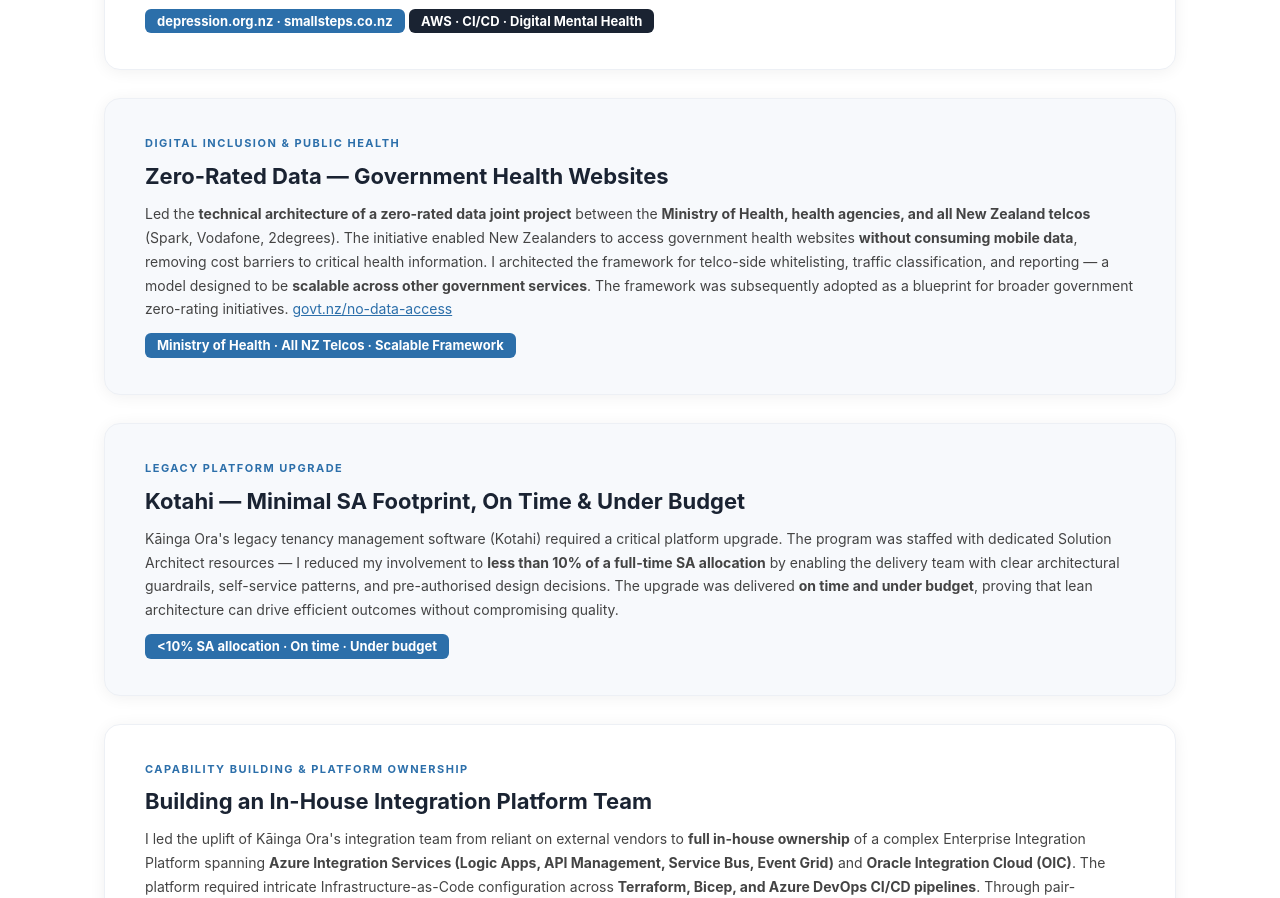
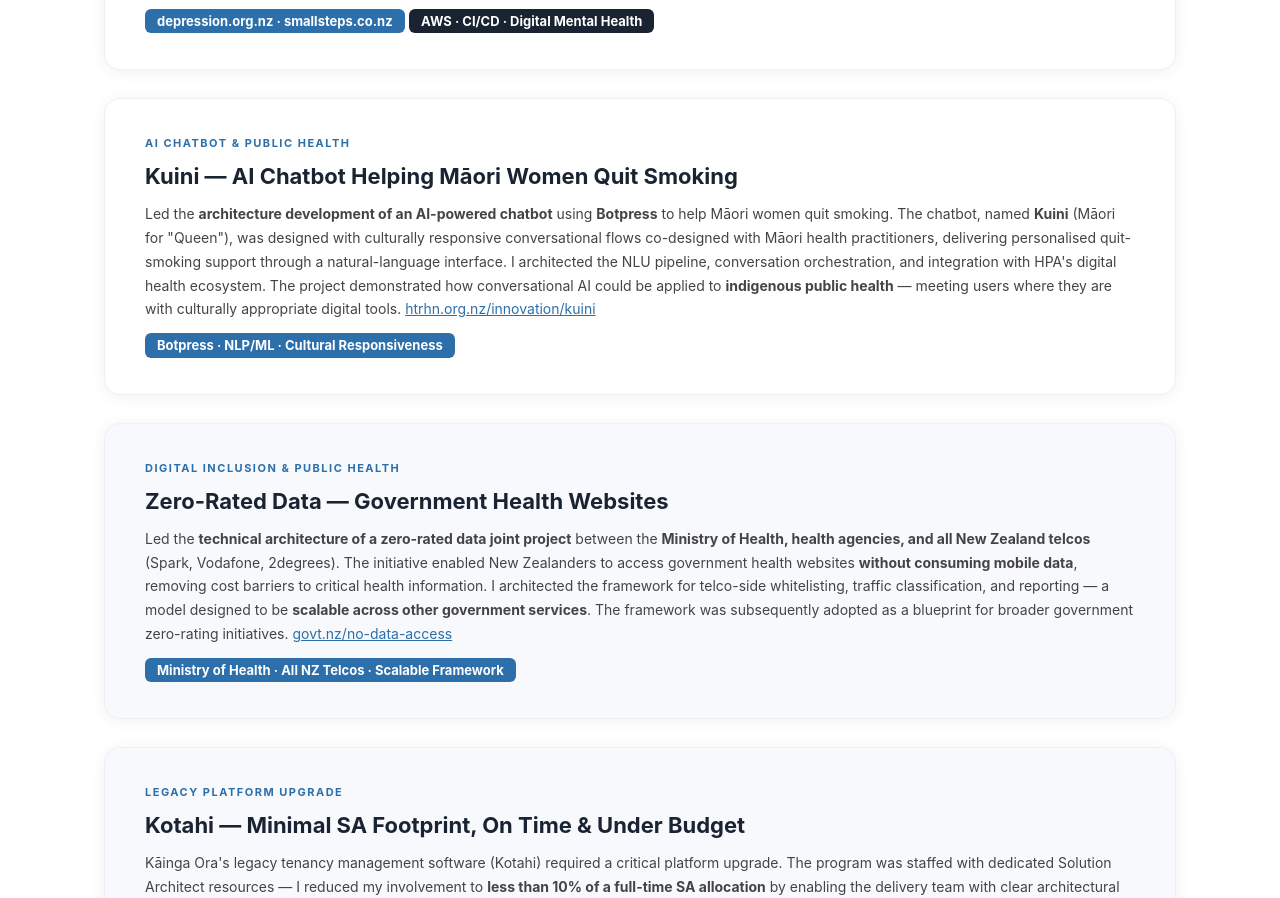
Before and after one commit to lvdatri1/trinhle-cv, a plain HTML site: page portfolio.html in a window 1280 px wide. Shown: the part 2480-3378 px from the top of the page. Drawn offline with Linux system fonts and the light colour scheme.

Commit message:
Add Kuini AI chatbot for Māori women quit-smoking support

```diff
--- a/portfolio.html
+++ b/portfolio.html
@@ -204,7 +204,15 @@
         <div class="metric">AWS · CI/CD · Digital Mental Health</div>
       </div>
 
-      <!-- 6. Zero-Rated Data Framework -->
+      <!-- 6. Kuini Chatbot -->
+      <div class="card">
+        <div class="tag">AI Chatbot & Public Health</div>
+        <h3>Kuini — AI Chatbot Helping Māori Women Quit Smoking</h3>
+        <p>Led the <strong>architecture development of an AI-powered chatbot</strong> using <strong>Botpress</strong> to help Māori women quit smoking. The chatbot, named <strong>Kuini</strong> (Māori for "Queen"), was designed with culturally responsive conversational flows co-designed with Māori health practitioners, delivering personalised quit-smoking support through a natural-language interface. I architected the NLU pipeline, conversation orchestration, and integration with HPA's digital health ecosystem. The project demonstrated how conversational AI could be applied to <strong>indigenous public health</strong> — meeting users where they are with culturally appropriate digital tools. <a href="https://htrhn.org.nz/innovation/kuini/" target="_blank" style="color:#2c6faa;">htrhn.org.nz/innovation/kuini</a></p>
+        <div class="metric highlight">Botpress · NLP/ML · Cultural Responsiveness</div>
+      </div>
+
+      <!-- 7. Zero-Rated Data Framework -->
       <div class="card card-alt">
         <div class="tag">Digital Inclusion & Public Health</div>
         <h3>Zero-Rated Data — Government Health Websites</h3>
@@ -212,7 +220,7 @@
         <div class="metric highlight">Ministry of Health · All NZ Telcos · Scalable Framework</div>
       </div>
 
-      <!-- 7. Kotahi Upgrade -->
+      <!-- 8. Kotahi Upgrade -->
       <div class="card card-alt">
         <div class="tag">Legacy Platform Upgrade</div>
         <h3>Kotahi — Minimal SA Footprint, On Time & Under Budget</h3>
@@ -220,7 +228,7 @@
         <div class="metric highlight">&lt;10% SA allocation · On time · Under budget</div>
       </div>
 
-      <!-- 8. Integration Team Uplift -->
+      <!-- 9. Integration Team Uplift -->
       <div class="card">
         <div class="tag">Capability Building & Platform Ownership</div>
         <h3>Building an In-House Integration Platform Team</h3>
@@ -229,7 +237,7 @@
         <div class="metric highlight">Terraform · Bicep · Azure DevOps CI/CD</div>
       </div>
 
-      <!-- 9. Actifio Rescue -->
+      <!-- 10. Actifio Rescue -->
       <div class="card card-alt">
         <div class="tag">Recovery & Migration</div>
         <h3>Actifio Upgrade — Diagnosed & Rescued a Failing Program</h3>
```
